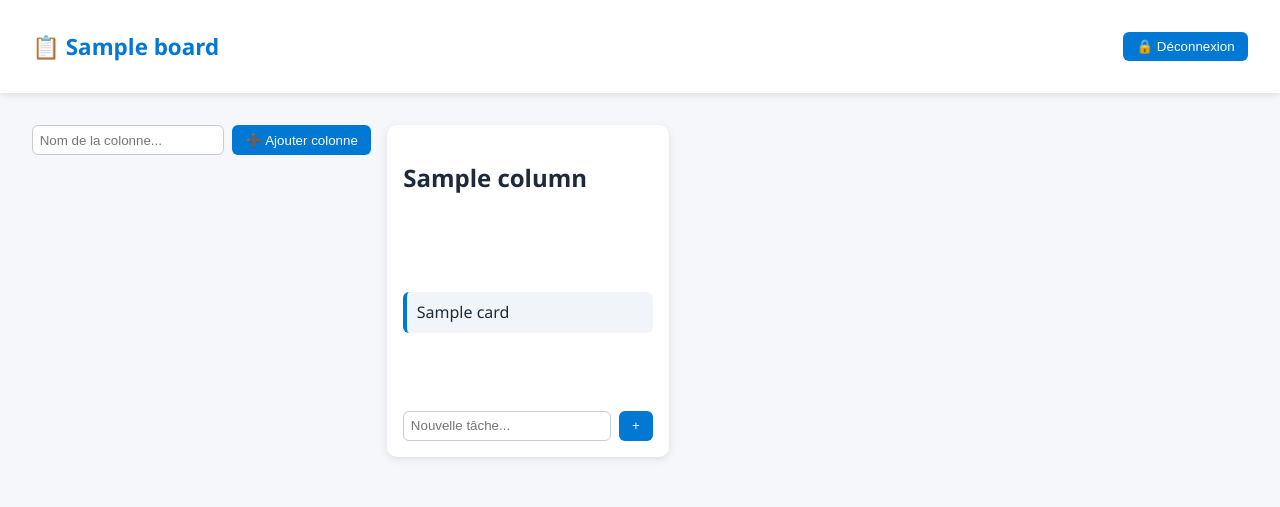
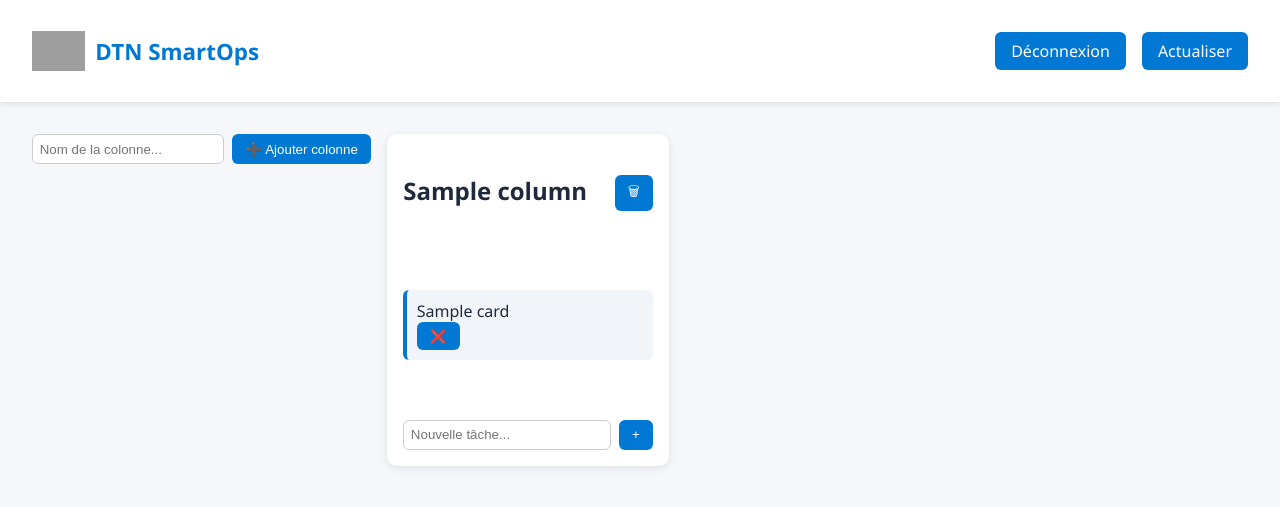
Before and after one commit to vitalien-bytes/dtn-smartops-final, a FastAPI app: page /board in a window 1280 px wide. Shown: the top 507 px of the page. Run offline with FastAPI, Linux system fonts and the light colour scheme; the visitor is signed in with stand-in values (Sample User, id 1); tables that the repository leaves empty hold one stand-in row (values such as "Sample post"); grey boxes are pictures that could not be loaded.

Commit message:
Update board.html

```diff
--- a/templates/board.html
+++ b/templates/board.html
@@ -5,19 +5,20 @@
     <title>{{ board.title }}</title>
     <link rel="stylesheet" href="/static/style.css">
 </head>
-<body class="dark">
-<header class="topbar">
+<body>
+<header>
     <div class="logo-title">
-        <h1>📋 {{ board.title }}</h1>
+        <h1><img src="/static/logo.png" alt="logo">DTN SmartOps</h1>
     </div>
-    <form method="get" action="/">
-        <button type="submit">🔒 Déconnexion</button>
-    </form>
+    <div class="menu">
+        <a href="/">Déconnexion</a>
+        <a href="/board">Actualiser</a>
+    </div>
 </header>
 
 <main class="board">
 
-    <!-- Ajouter une nouvelle colonne -->
+    <!-- Ajouter une colonne -->
     <section class="new-column">
         <form method="post" action="/add_column">
             <input name="title" placeholder="Nom de la colonne..." required>
@@ -27,10 +28,20 @@
 
     {% for column in columns %}
     <section class="column">
-        <h2>{{ column.title }}</h2>
+        <h2>
+            {{ column.title }}
+            <form method="post" action="/delete_column/{{ column.id }}" style="display:inline;">
+                <button title="Supprimer colonne">🗑</button>
+            </form>
+        </h2>
 
         {% for card in column.cards %}
-        <div class="card">{{ card.title }}</div>
+        <div class="card">
+            {{ card.title }}
+            <form method="post" action="/delete_card/{{ card.id }}">
+                <button title="Supprimer carte">❌</button>
+            </form>
+        </div>
         {% endfor %}
 
         <!-- Ajouter une carte -->
```
